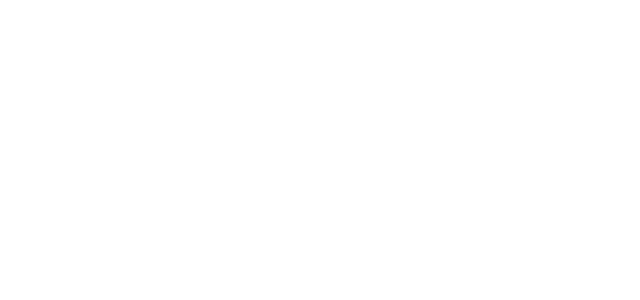
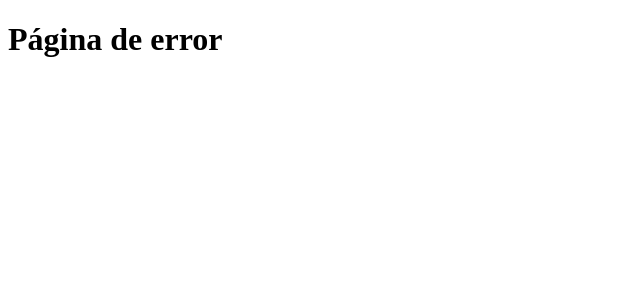
Before and after one commit to ThomazRc/Poke-React-mon, a React (Vite) app: page / in a window 1280 px wide. Shown: the top 300 px of the page, without its empty margins (0-640 px from the left). Built offline with nearby package versions, Linux system fonts and the light colour scheme.

Commit message:
feat: About and error pages created

```diff
--- a/src/App.tsx
+++ b/src/App.tsx
@@ -1,6 +1,9 @@
+import { RouteMain } from "./Routes"
+
 function App () {
   return (
     <>
+    <RouteMain />
     </>
   )
 }
--- a/src/Routes.tsx
+++ b/src/Routes.tsx
@@ -1,9 +1,12 @@
-import { Routes } from "react-router-dom"
+import { Route, Routes } from "react-router-dom"
+import { ErrorPage } from "./pages/ErrorPage"
+import { AboutPage } from "./pages/aboutPage"
 
 export const RouteMain = () => {
     return (
         <Routes>
-
+            <Route path="/about" element={<AboutPage />} />
+            <Route path="*" element={<ErrorPage />} />
         </Routes>
     )
 }
--- a/src/pages/ErrorPage/index.tsx
+++ b/src/pages/ErrorPage/index.tsx
@@ -0,0 +1,7 @@
+export const ErrorPage = () => {
+    return (
+        <>
+        <h1>Página de error</h1>
+        </>
+    )
+}
--- a/src/pages/aboutPage/index.tsx
+++ b/src/pages/aboutPage/index.tsx
@@ -0,0 +1,7 @@
+export const AboutPage = () => {
+    return (
+        <>
+        <h1>Pagina Sobre</h1>
+        </>
+    )
+}
```
